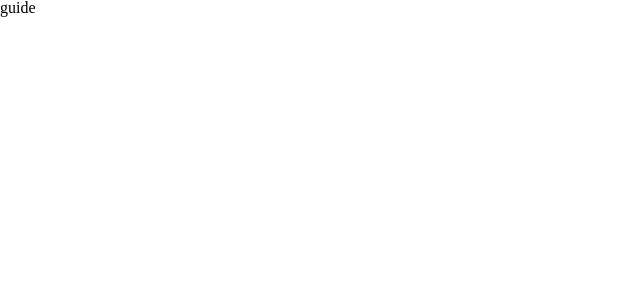
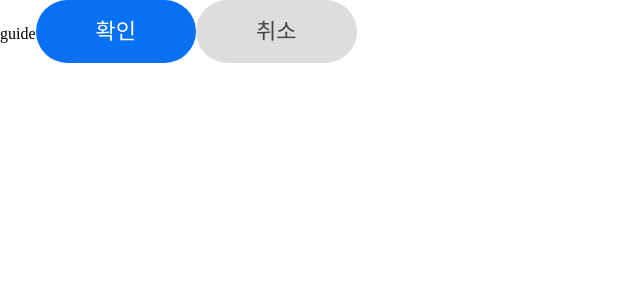
Before and after one commit to cara656513/capital_migration_react, a React (Vite) app: page / in a window 1280 px wide. Shown: the top 300 px of the page, without its empty margins (0-640 px from the left). Built offline with nearby package versions, Linux system fonts and the light colour scheme.

Commit message:
feat: button

```diff
--- /dev/null
+++ b/src/components/common/Button.module.scss
@@ -0,0 +1,45 @@
+@use "../../styles/abstracts/variables" as *;
+
+.button {
+    border-radius: 6px;
+    border: none;
+    font-size: 22px;
+    cursor: pointer;
+    transition: 0.2s;
+
+
+    // flex: 0 0 auto;
+    // display: inline-block;
+    padding: 15px 60px;
+    // min-width: 161px;
+    // width: 100%;
+    // height: 63px;
+    line-height: 150%;
+    // font-size: var(--btm-btn-font-size);
+    // font-weight: var(--btm-btn-font-weight);
+    // text-align: center;
+    border-radius: 100px;
+
+    &:disabled {
+        opacity: 0.5;
+        cursor: not-allowed;
+    }
+}
+
+.primary {
+    background: $color-primary;
+    color: $color-white;
+
+    &:hover {
+        background: $color-primary-hover;
+    }
+}
+
+.secondary {
+    background: $color-d;
+    color: $color-45;
+
+    &:hover {
+        background: $color-c;
+    }
+}
--- a/src/components/common/Button.tsx
+++ b/src/components/common/Button.tsx
@@ -0,0 +1,24 @@
+import classNames from "classnames";
+import styles from "./Button.module.scss";
+
+type ButtonVariant = "primary" | "secondary";
+
+interface ButtonProps extends React.ButtonHTMLAttributes<HTMLButtonElement> {
+    variant?: ButtonVariant;
+}
+
+export default function Button({
+    variant = "primary",
+    children,
+    className,
+    ...props
+}: ButtonProps) {
+    return (
+        <button
+            className={classNames(styles.button, styles[variant], className)}
+            {...props}
+        >
+            {children}
+        </button>
+    );
+}
--- a/src/pages/Guide.tsx
+++ b/src/pages/Guide.tsx
@@ -1,7 +1,11 @@
+import Button from "../components/common/Button";
+
 function Guide() {
   return (
     <>
       guide
+      <Button>확인</Button>
+      <Button variant="secondary">취소</Button>
     </>
   );
 }
--- a/src/styles/abstracts/_variables.scss
+++ b/src/styles/abstracts/_variables.scss
@@ -1,4 +1,5 @@
 $color-primary: #0871F3;
+$color-primary-hover: #2392FF;
 $color-primary-light: #41C7F4;
 $color-secondary: #BAD1EC;
 $color-red: #E52A00;
@@ -11,3 +12,6 @@ $color-6: #666666;
 $color-75: #757575;
 $color-9: #999999;
 $color-white: #FFFFFF;
+
+$color-c: #cccccc;
+$color-d: #dddddd;
```
